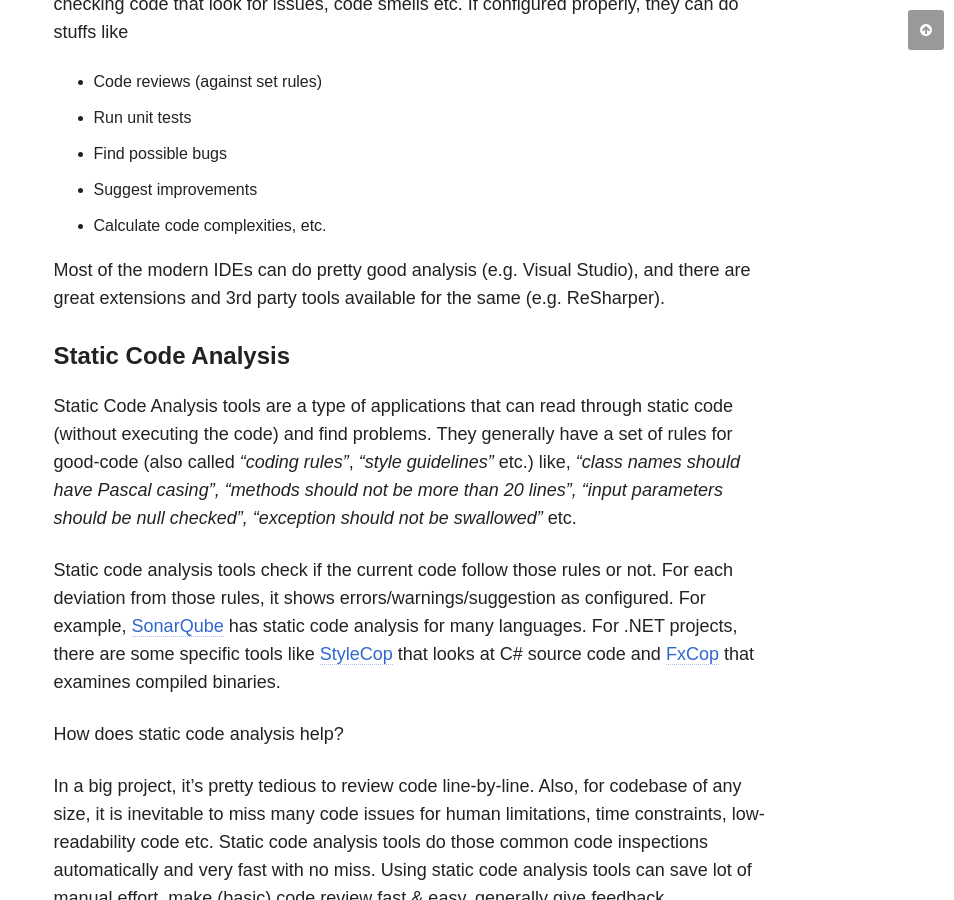
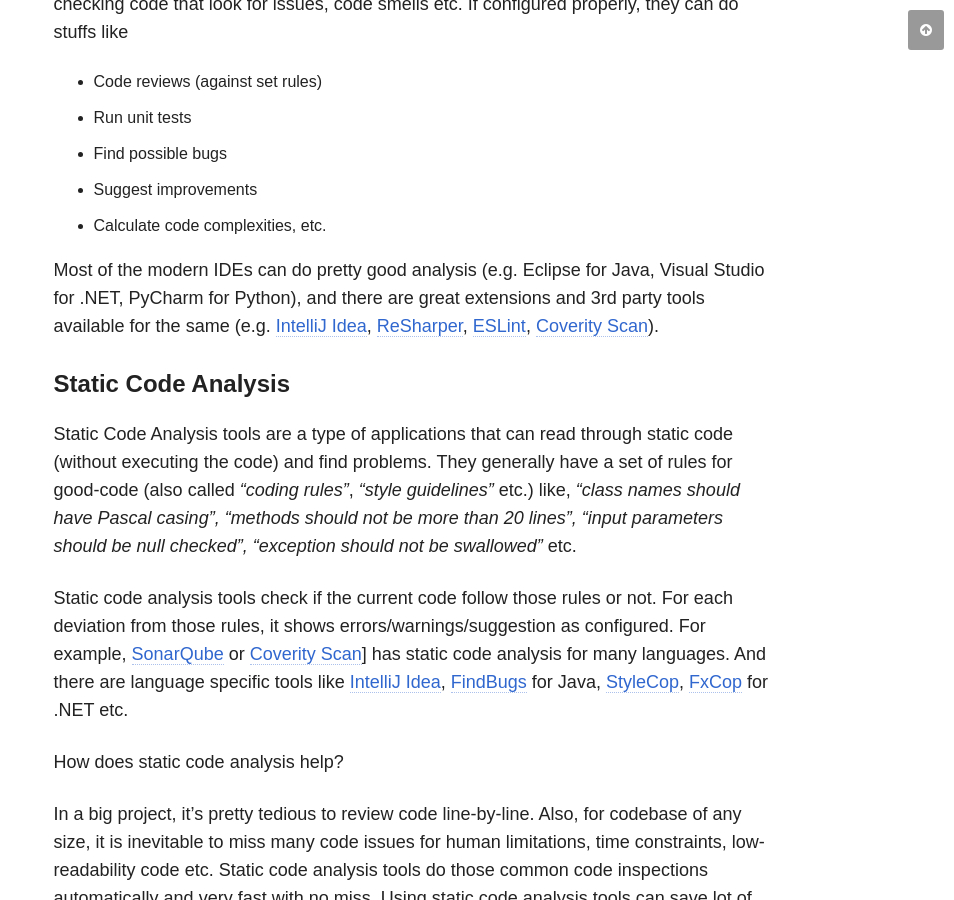
Before and after one commit to chakrabar/chakrabar.github.io, a Jekyll site: the page built from _posts/articles/2018-03-05-code-quality-management.md, in a window 1280 px wide and 900 px high, scrolled down 3540 px. Shown: the whole window, without its empty margins (326-1280 px from the left). Built offline with Jekyll 4.4.1, drawn with Linux system fonts in a browser that asks for light colours; nearby versions of some CDN libraries; comment, search, counter and statistics services are not loaded; some of the changed text lies outside the part shown.

Commit message:
done but not done

```diff
--- a/_posts/articles/2018-03-05-code-quality-management.md
+++ b/_posts/articles/2018-03-05-code-quality-management.md
@@ -75,13 +75,13 @@
 * Suggest improvements
 * Calculate code complexities, etc.
 
-Most of the modern IDEs can do pretty good analysis (e.g. Visual Studio), and there are great extensions and 3rd party tools available for the same (e.g. ReSharper).
+Most of the modern IDEs can do pretty good analysis (e.g. Eclipse for Java, Visual Studio for .NET, PyCharm for Python), and there are great extensions and 3rd party tools available for the same (e.g. [IntelliJ Idea](https://www.jetbrains.com/idea/index.html), [ReSharper](https://www.jetbrains.com/resharper/), [ESLint](https://eslint.org/), [Coverity Scan](https://scan.coverity.com/)).
 
 #### Static Code Analysis
 
 Static Code Analysis tools are a type of applications that can read through static code (without executing the code) and find problems. They generally have a set of rules for good-code (also called _"coding rules"_, _"style guidelines"_ etc.) like, _"class names should have Pascal casing", "methods should not be more than 20 lines", "input parameters should be null checked", "exception should not be swallowed"_ etc.
 
-Static code analysis tools check if the current code follow those rules or not. For each deviation from those rules, it shows errors/warnings/suggestion as configured. For example, [SonarQube](https://www.sonarqube.org/) has static code analysis for many languages. For .NET projects, there are some specific tools like [StyleCop](https://github.com/StyleCop) that looks at C# source code and [FxCop](https://msdn.microsoft.com/en-us/library/bb429476(v=vs.80).aspx) that examines compiled binaries.
+Static code analysis tools check if the current code follow those rules or not. For each deviation from those rules, it shows errors/warnings/suggestion as configured. For example, [SonarQube](https://www.sonarqube.org/) or [Coverity Scan](https://scan.coverity.com/)] has static code analysis for many languages. And there are language specific tools like [IntelliJ Idea](https://www.jetbrains.com/idea/index.html), [FindBugs](http://findbugs.sourceforge.net/) for Java, [StyleCop](https://github.com/StyleCop), [FxCop](https://msdn.microsoft.com/en-us/library/bb429476(v=vs.80).aspx) for .NET etc.
 
 How does static code analysis help?
 
```
Also changed, not shown: other parts of _posts/articles/2018-03-05-code-quality-management.md (+1 -1 lines).
